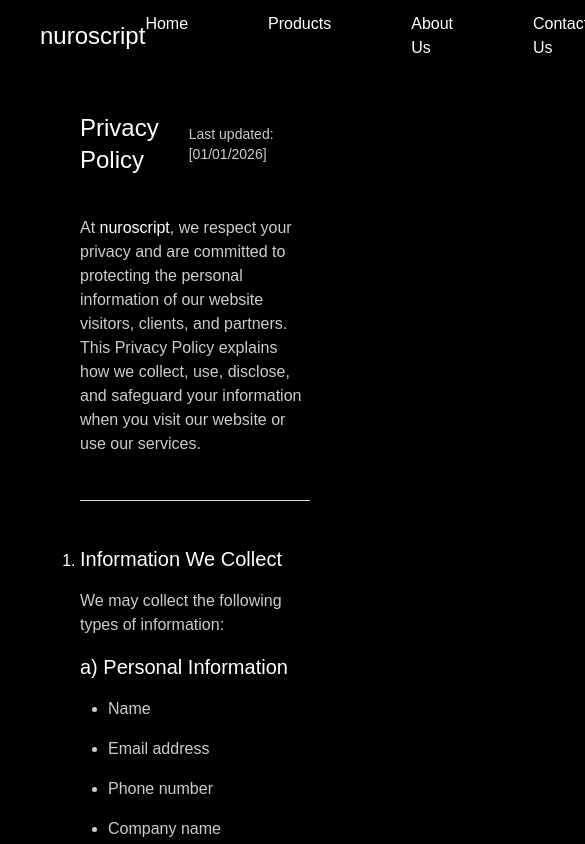
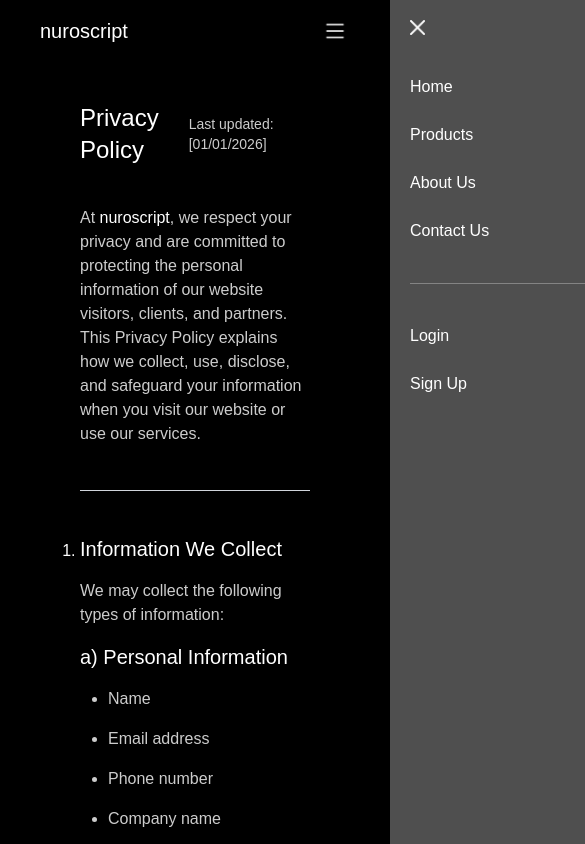
Before and after one commit to nuroscritp/nuroscript, a Next.js app: page /policy in a window 390 px wide. Shown: the top 844 px of the page, 585 px wide, since content can reach past the window. Built offline with nearby package versions, Linux system fonts and the light colour scheme.

Commit message:
Six commit

```diff
--- a/components/Navbar.tsx
+++ b/components/Navbar.tsx
@@ -1,69 +1,130 @@
 "use client";
 
 import Link from "next/link";
+import Image from "next/image";
 import { usePathname } from "next/navigation";
-
+import { useState, useEffect } from "react";
 
 export default function Navbar() {
+  const pathname = usePathname();
+  const [menuOpen, setMenuOpen] = useState(false);
 
-    const pathname = usePathname();
+  // 🔒 Lock body scroll when menu is open (PROFESSIONAL FIX)
+  useEffect(() => {
+    if (menuOpen) {
+      document.body.style.overflow = "hidden";
+    } else {
+      document.body.style.overflow = "";
+    }
+
+    return () => {
+      document.body.style.overflow = "";
+    };
+  }, [menuOpen]);
 
   const navLinkClass = (path: string) =>
-        `relative transition ${pathname === path
+    `relative transition ${
+      pathname === path
         ? "text-white after:absolute after:left-0 after:-bottom-4 after:h-[2px] after:w-full after:bg-white"
-            : "text-white hover:text-[#4f4f4f]"
+        : "text-white hover:text-gray-400"
     }`;
 
   return (
-        <nav className="w-full h-18 px-10 flex items-center justify-between bg-black">
-
+    <>
+      {/* ================= NAVBAR ================= */}
+      <nav className="w-full px-10 py-4 flex items-center justify-between bg-black">
         {/* Logo */}
-            <h1 className="text-white text-2xl font-medium">
+        <h1 className="text-white text-xl lg:text-2xl font-medium">
           nuroscript
         </h1>
 
-            {/* Nav Links */}
-            <ul className="text-white flex gap-20">
-                <li>
-                    <Link href="/" className={navLinkClass("/")}>
-                        Home
-                    </Link>
-                </li>
-                <li>
-                    <Link href="/products" className={navLinkClass("/products")}>
-                        Products
-                    </Link>
-                </li>
-                <li>
-                    <Link href="/about" className={navLinkClass("/about")}>
-                        About Us
-                    </Link>
-                </li>
-                <li>
-                    <Link href="/contact" className={navLinkClass("/contact")}>
-                        Contact Us
-                    </Link>
-                </li>
+        {/* Hamburger (mobile + small desktop) */}
+        <button
+          type="button"
+          onClick={() => setMenuOpen(true)}
+          className="lg:hidden"
+          aria-label="Open menu"
+        >
+          <Image
+            src="/hamburger.png"
+            alt=""
+            width={30}
+            height={22}
+            aria-hidden="true"
+            className="transition hover:scale-110"
+          />
+        </button>
+
+        {/* Desktop Nav Links */}
+        <ul className="hidden lg:flex gap-20">
+          <li><Link href="/" className={navLinkClass("/")}>Home</Link></li>
+          <li><Link href="/products" className={navLinkClass("/products")}>Products</Link></li>
+          <li><Link href="/about" className={navLinkClass("/about")}>About Us</Link></li>
+          <li><Link href="/contact" className={navLinkClass("/contact")}>Contact Us</Link></li>
         </ul>
 
-            {/* Buttons */}
-            <div className="flex items-center gap-4">
-
+        {/* Desktop Buttons */}
+        <div className="hidden lg:flex items-center gap-4">
           <Link
             href="/login"
-                    className="px-5 py-1.5 border-2 border-white rounded-lg text-white hover:bg-[#4f4f4f] hover:border-[#4f4f4f] cursor-pointer"
+            className="px-5 py-1.5 border-2 border-white rounded-lg text-white hover:bg-gray-700"
           >
             Login
           </Link>
 
           <Link
             href="/signup"
-                    className="px-5 py-1.5 border-2 border-white bg-white text-black rounded-lg hover:bg-[#4f4f4f] hover:text-white hover:border-[#4f4f4f] cursor-pointer"
+            className="px-5 py-1.5 bg-white text-black rounded-lg hover:bg-gray-700 hover:text-white"
           >
             Sign Up
           </Link>
         </div>
+      </nav>
 
-        </nav>
+      {/* ================= OVERLAY ================= */}
+      <div
+        onClick={() => setMenuOpen(false)}
+        className={`lg:hidden fixed inset-0 bg-black/40 z-40 transition-opacity duration-300
+          ${menuOpen ? "opacity-100 visible" : "opacity-0 invisible"}`}
+      />
+
+      {/* ================= SIDE MENU (RIGHT) ================= */}
+      <aside
+        className={`lg:hidden fixed top-0 right-0 h-screen w-[60%] bg-[#4f4f4f] z-50
+          transform transition-transform duration-300
+          ${menuOpen ? "translate-x-0" : "translate-x-full"}
+          overflow-y-auto`}
+      >
+        {/* Close Button */}
+        <button
+          type="button"
+          onClick={() => setMenuOpen(false)}
+          aria-label="Close menu"
+          className="p-5"
+        >
+          <Image
+            src="/close.png"
+            alt=""
+            width={15}
+            height={15}
+            aria-hidden="true"
+            className="transition hover:scale-110"
+          />
+        </button>
+
+        {/* Mobile Nav Links */}
+        <ul className="flex flex-col gap-6 p-5 text-white">
+          <li><Link className="hover:text-[#181818]" href="/" onClick={() => setMenuOpen(false)}>Home</Link></li>
+          <li><Link className="hover:text-[#181818]" href="/products" onClick={() => setMenuOpen(false)}>Products</Link></li>
+          <li><Link className="hover:text-[#181818]" href="/about" onClick={() => setMenuOpen(false)}>About Us</Link></li>
+          <li><Link className="hover:text-[#181818]" href="/contact" onClick={() => setMenuOpen(false)}>Contact Us</Link></li>
+
+          <hr className="my-4 opacity-30" />
+
+          <li><Link className="hover:text-[#181818]" href="/login" onClick={() => setMenuOpen(false)}>Login</Link></li>
+          <li><Link className="hover:text-[#181818]" href="/signup" onClick={() => setMenuOpen(false)}>Sign Up</Link></li>
+        </ul>
+      </aside>
+    </>
   );
 }
```
Also changed, not shown: public/close.png (added), public/hamburger.png (added). Lines whose indentation alone changed are shown as unchanged.
